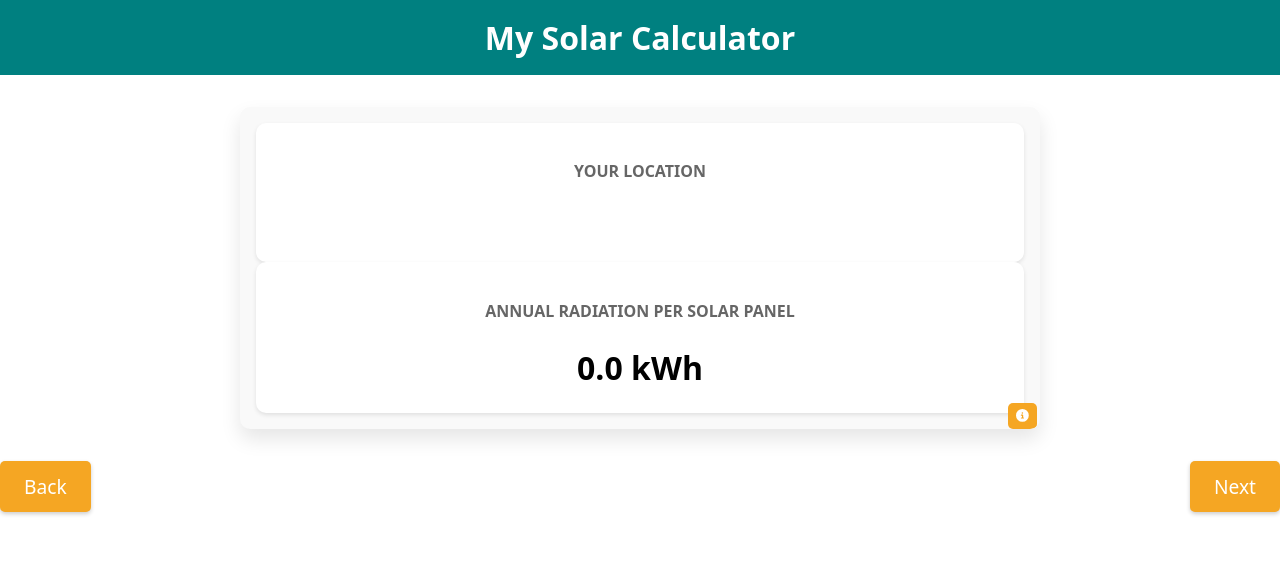
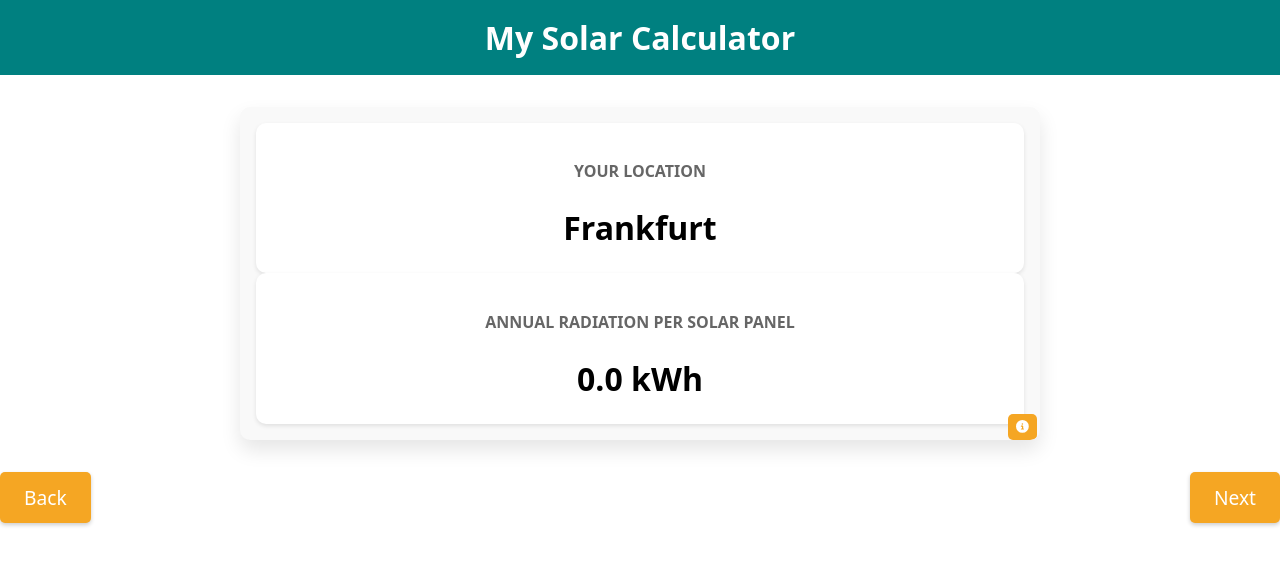
Before and after one commit to sirtobiwan/Solar-Calculator-Capstone-Project, a Next.js app: page /radiation in a window 1280 px wide. Shown: the top 564 px of the page. Built offline with nearby package versions, Linux system fonts and the light colour scheme; no server answers; the database is empty.

Commit message:
update/location

```diff
--- a/components/CardRadiation/index.js
+++ b/components/CardRadiation/index.js
@@ -99,7 +99,7 @@ export default function CardRadiation() {
     <StyledCard>
       <StyledContent>
         <StyledLabel>Your Location</StyledLabel>
-        <StyledData><Location/></StyledData>
+        <StyledData>Frankfurt</StyledData>
       </StyledContent>
       <StyledContent>
         <StyledLabel>Annual Radiation per Solar Panel</StyledLabel>
```
